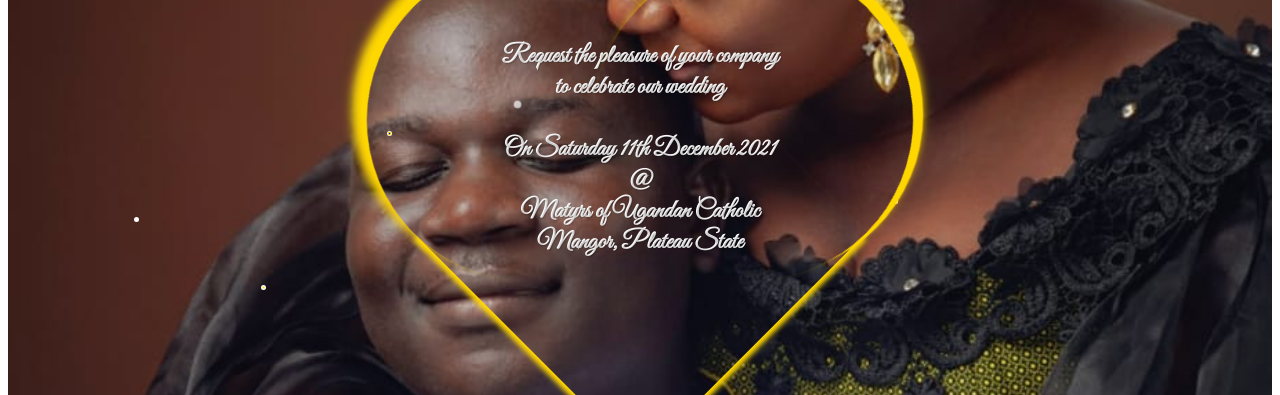
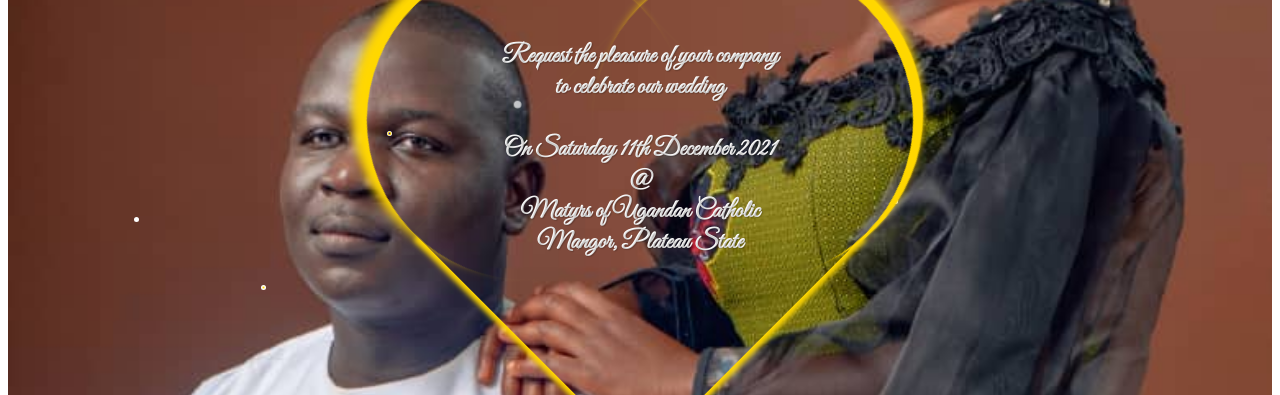
Before and after one commit to techenthusiast29/mardith2021, a plain HTML site: page index.html in a window 1280 px wide. Shown: the part 199-594 px from the top of the page. Drawn offline with Linux system fonts and the light colour scheme.

Commit message:
Update maryom.css

```diff
--- a/maryom.css
+++ b/maryom.css
@@ -20,7 +20,7 @@ main {
     max-width: 100vw;
     height: 100vh;
     background: linear-gradient(#000, #805300, #800020, #805300, #000);
-    background: url(media/maryom1.jpg);
+    background: url(media/maryom2.jpg);
     background-repeat: no-repeat;
     background-position: center;
     background-size: cover;
```
